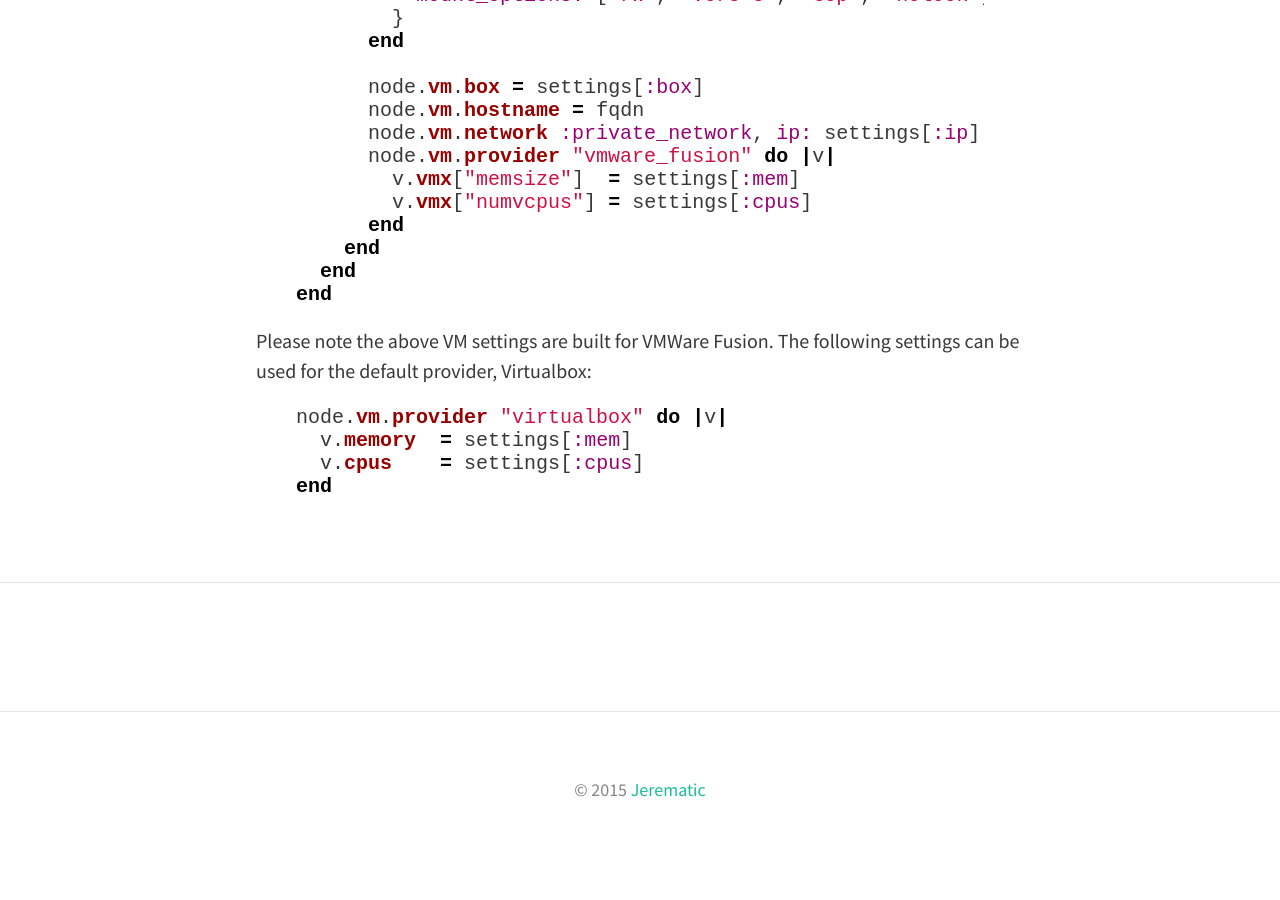
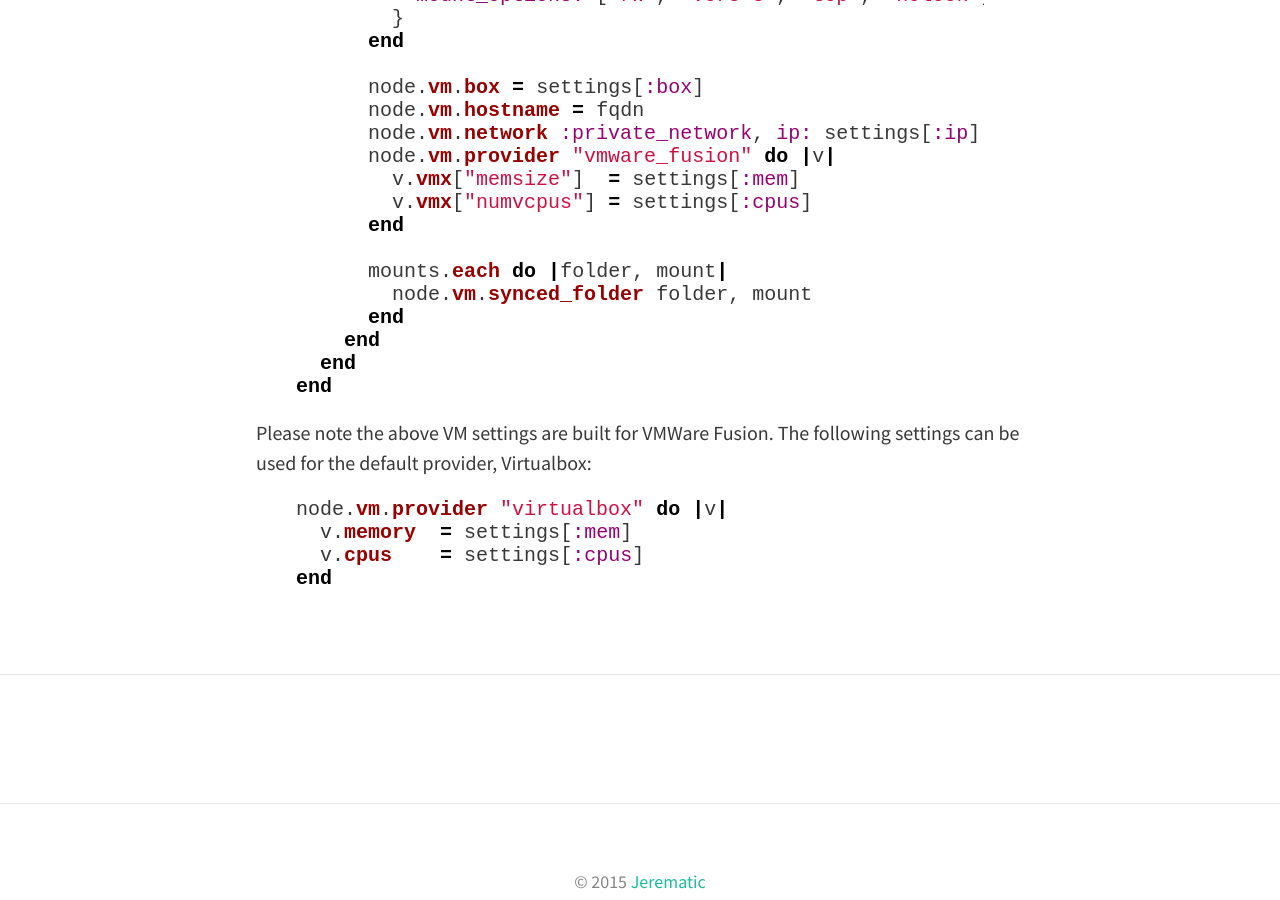
Before and after one commit to jerematic/jerematic.github.io, a Jekyll site: the page built from _posts/2015-07-06-a-vagrantfile-template.md, in a window 1280 px wide and 900 px high, scrolled down 1117 px. Built offline with Jekyll 4.4.1, drawn with Linux system fonts in a browser that asks for light colours; nearby versions of some CDN libraries; comment, search, counter and statistics services are not loaded; before the commit the page ends 1984 px from its top, so only the background shows below that.

Commit message:
Update to vagrantfile post

```diff
--- a/_posts/2015-07-06-a-vagrantfile-template.md
+++ b/_posts/2015-07-06-a-vagrantfile-template.md
@@ -44,6 +44,10 @@ Vagrant.configure("2") do |config|
         v.vmx["memsize"]  = settings[:mem]
         v.vmx["numvcpus"] = settings[:cpus]
       end
+
+      mounts.each do |folder, mount|
+        node.vm.synced_folder folder, mount
+      end
     end
   end
 end
```
